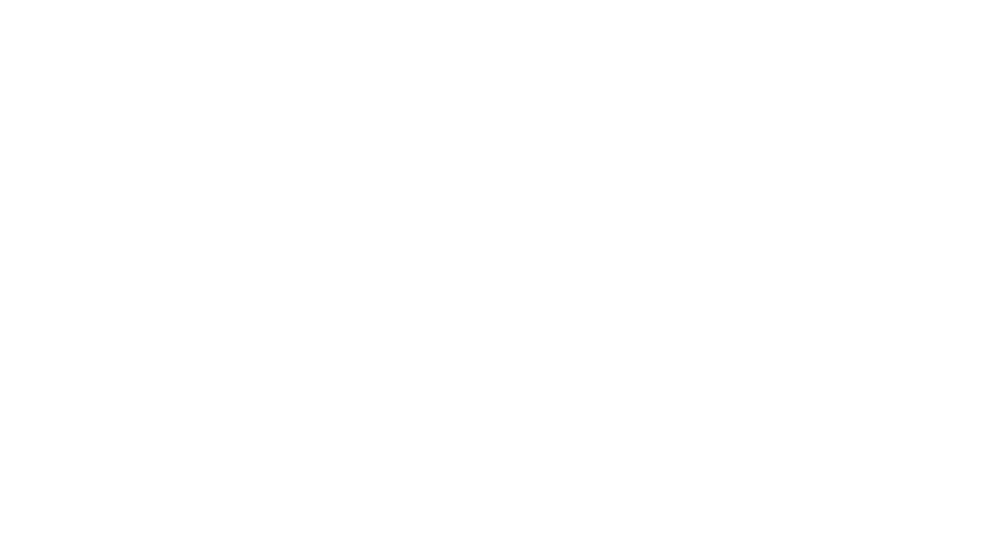
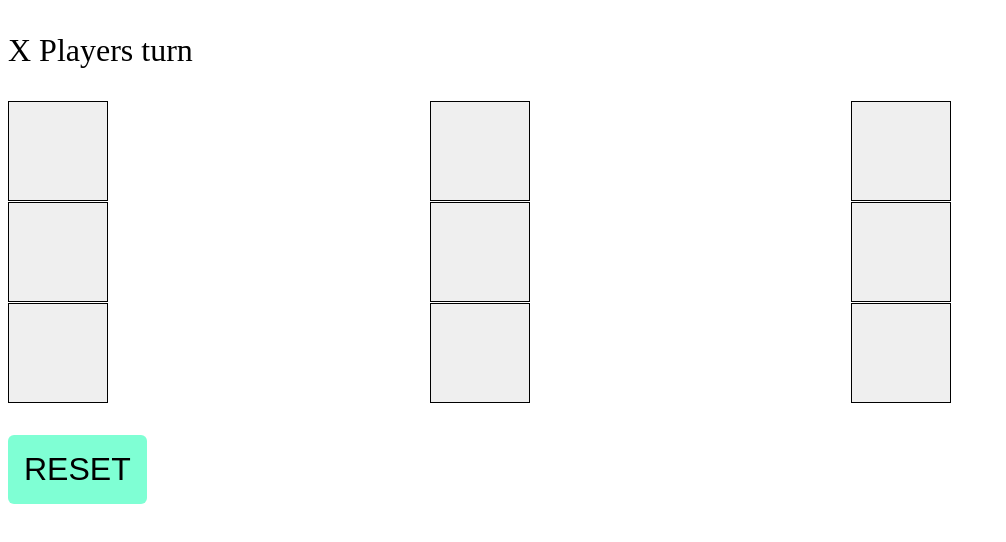
Before and after one commit to ThaneshworJoshi/tic-tac-toe, a React (Create React App) app: page / in a window 1280 px wide. Shown: the top 542 px of the page, without its empty margins (0-1006 px from the left). Built offline with nearby package versions, Linux system fonts and the light colour scheme; the HTML template or start-up script is replaced by a standard one.

Commit message:
display board to mian page

```diff
--- a/src/App.js
+++ b/src/App.js
@@ -1,7 +1,12 @@
 import './App.css';
+import Board from './containers/Board';
 
 function App() {
-  return <div className='App'></div>;
+  return (
+    <div className='App'>
+      <Board />
+    </div>
+  );
 }
 
 export default App;
```
